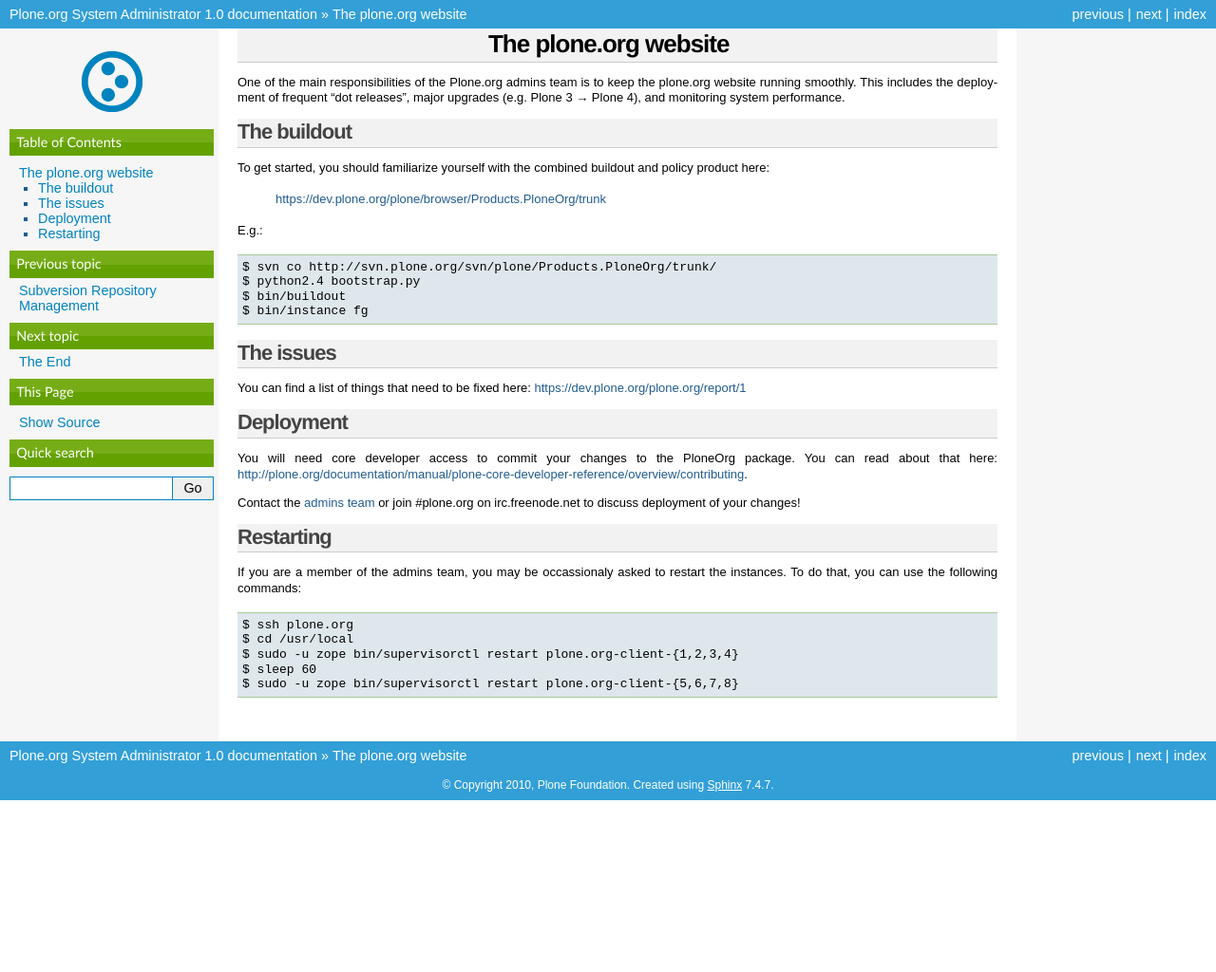
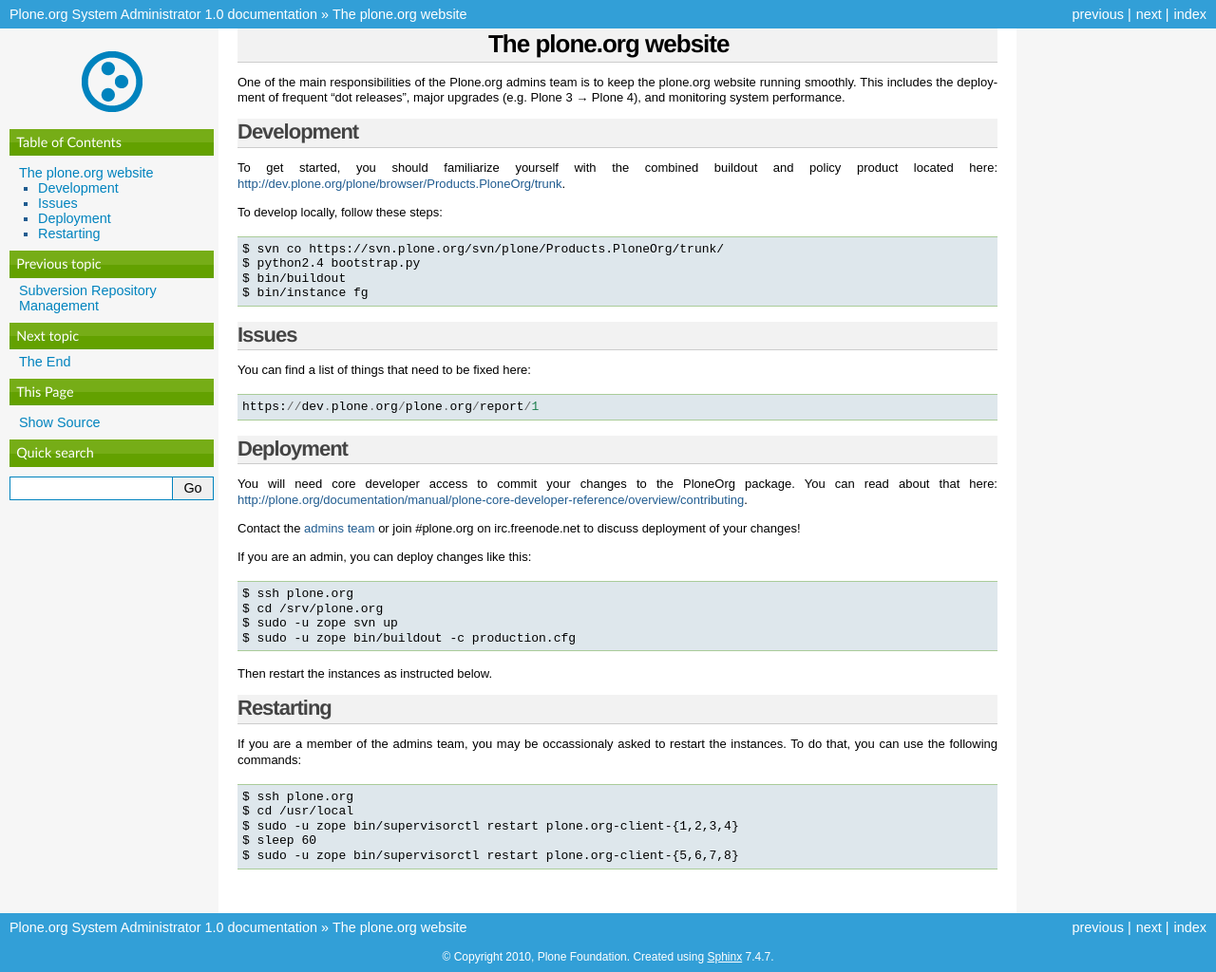
Before and after one commit to plone/ploneorg.admin, a Sphinx documentation site: the page built from sysadmin/documentation/ploneorg.rst, in a window 1280 px wide. Shown: the whole page at 95% size. Built offline with Sphinx 7.4.7, drawn with Linux system fonts in a browser that asks for light colours; before the commit the page ends 900 px from its top, so only the background shows below that.

Commit message:
Add more about deploying changes, and some other cleanup.
svn path=/sysadmin/trunk/; revision=36554

```diff
--- a/sysadmin/documentation/ploneorg.rst
+++ b/sysadmin/documentation/ploneorg.rst
@@ -5,36 +5,43 @@
 website running smoothly. This includes the deployment of frequent "dot releases",
 major upgrades (e.g. Plone 3 → Plone 4), and monitoring system performance.
 
-The buildout
-------------
+Development
+-----------
 
 To get started, you should familiarize yourself with the combined buildout and policy
-product here:
+product located here: http://dev.plone.org/plone/browser/Products.PloneOrg/trunk.
 
-    https://dev.plone.org/plone/browser/Products.PloneOrg/trunk
+To develop locally, follow these steps::
 
-E.g.::
-
-    $ svn co http://svn.plone.org/svn/plone/Products.PloneOrg/trunk/
+    $ svn co https://svn.plone.org/svn/plone/Products.PloneOrg/trunk/
     $ python2.4 bootstrap.py
     $ bin/buildout
     $ bin/instance fg
 
-The issues
-----------
+Issues
+------
 
-You can find a list of things that need to be fixed here:
-https://dev.plone.org/plone.org/report/1
+You can find a list of things that need to be fixed here::
+
+    https://dev.plone.org/plone.org/report/1
 
 Deployment
 ----------
 
 You will need core developer access to commit your changes to the PloneOrg package. You
-can read about that here:
-http://plone.org/documentation/manual/plone-core-developer-reference/overview/contributing.
+can read about that here: http://plone.org/documentation/manual/plone-core-developer-reference/overview/contributing.
 
 Contact the `admins team`_ or join #plone.org on irc.freenode.net to discuss deployment of
 your changes!
+
+If you are an admin, you can deploy changes like this::
+
+    $ ssh plone.org
+    $ cd /srv/plone.org
+    $ sudo -u zope svn up
+    $ sudo -u zope bin/buildout -c production.cfg
+
+Then restart the instances as instructed below.
 
 Restarting
 ----------
```
Also changed, not shown: 4 other files.
